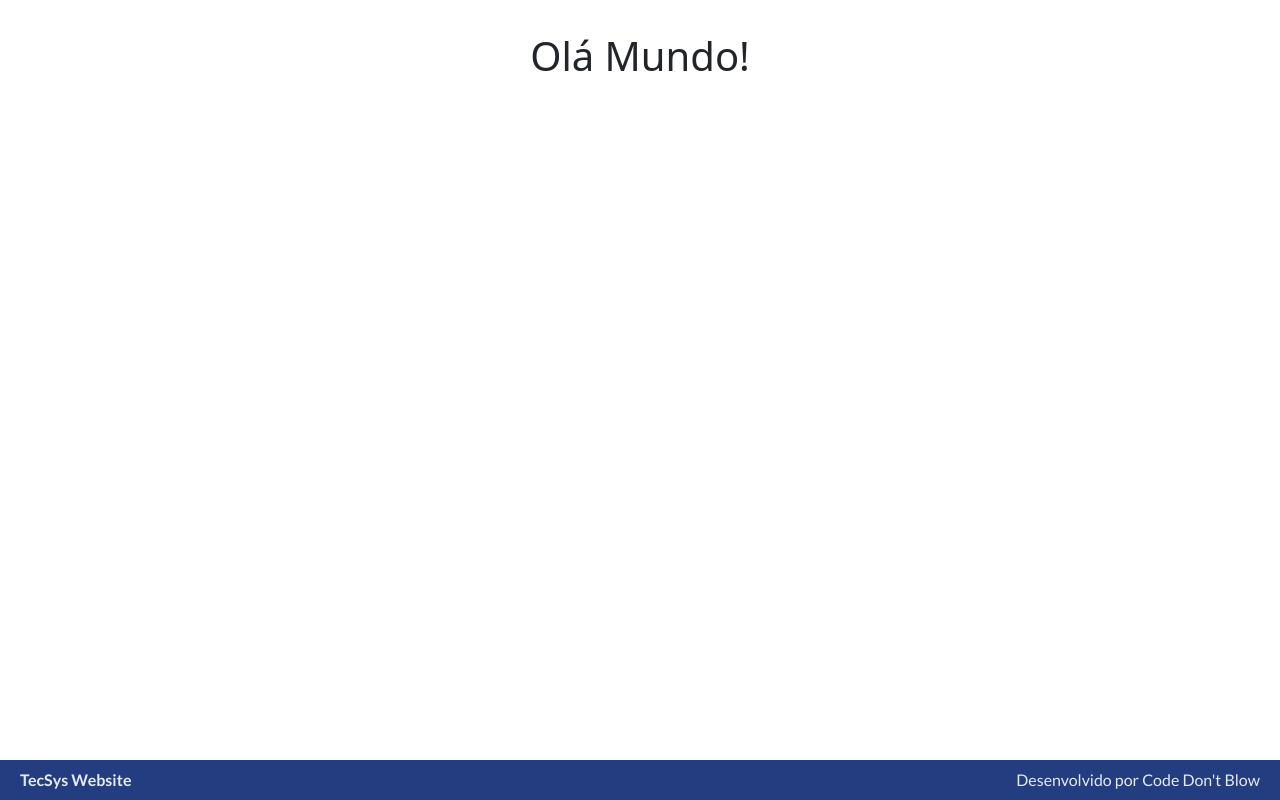
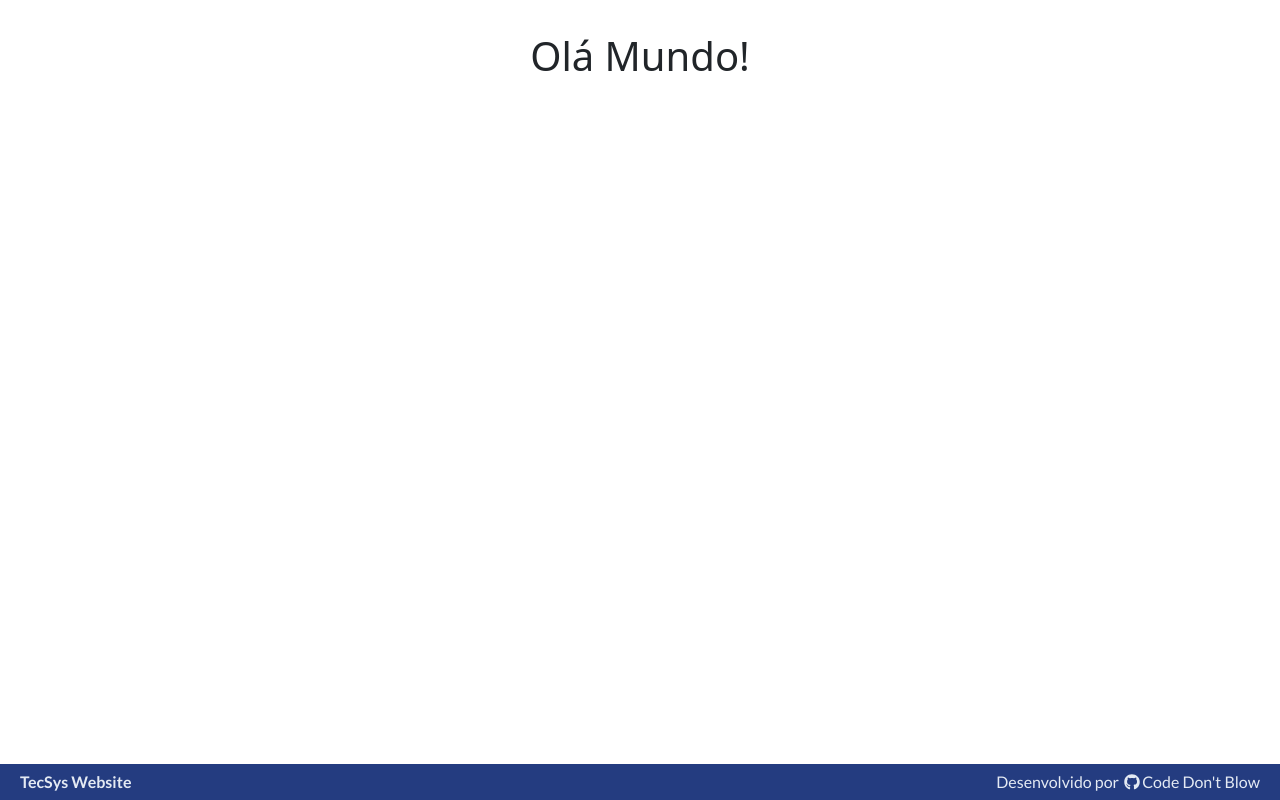
Before and after one commit to CodeDontBlow/Tecsys-frontend, a React (Vite) app: page / in a window 1280 px wide. Built offline with nearby package versions, Linux system fonts and the light colour scheme.

Commit message:
Ícones adicionados ao footer

```diff
--- a/package.json
+++ b/package.json
@@ -10,6 +10,10 @@
     "preview": "vite preview"
   },
   "dependencies": {
+    "@fortawesome/fontawesome-svg-core": "^7.1.0",
+    "@fortawesome/free-brands-svg-icons": "^7.1.0",
+    "@fortawesome/free-solid-svg-icons": "^7.1.0",
+    "@fortawesome/react-fontawesome": "^3.1.0",
     "@popperjs/core": "^2.11.8",
     "bootstrap": "^5.3.8",
     "react": "^19.1.1",
--- a/src/components/Footer/Footer.jsx
+++ b/src/components/Footer/Footer.jsx
@@ -1,4 +1,7 @@
 import styles from './Footer.module.css'
+import { FontAwesomeIcon } from '@fortawesome/react-fontawesome';
+
+import { faGithub } from '@fortawesome/free-brands-svg-icons';
 
 const Footer = () => {
     return(
@@ -10,7 +13,10 @@ const Footer = () => {
 
                 <div className={styles.containerCDB}>
                     <span>Desenvolvido por </span>
-                    <a href="https://github.com/codedontblow" target='_blank'>Code Don't Blow</a>
+                    <a href="https://github.com/codedontblow" target='_blank'>
+                        <FontAwesomeIcon icon={faGithub} className={styles.icon}/>
+                        Code Don't Blow
+                    </a>
                 </div>
             </div>
         </footer>
--- a/src/components/Footer/Footer.module.css
+++ b/src/components/Footer/Footer.module.css
@@ -16,11 +16,10 @@ footer#footer{
 
     div.containerTecsys{
         color: var(--white-300);
-
+        font: var(--footer-large);
     }
         div.containerTecsys a{
             color: currentColor;
-            font: var(--footer-large);
             text-decoration: none;
         }
 
@@ -28,7 +27,13 @@ footer#footer{
         color: var(--white-300);
         font: var(--label-regular);
     }
-        div.containerCDB a{
-            color: currentColor;
-            text-decoration: none;
-        }
+
+    footer#footer a{
+        color: currentColor;
+        text-decoration: none;
+    }
+
+    footer#footer a:hover{
+        color: var(--base-white);
+        text-decoration-line: underline;
+    }
```
Also changed, not shown: 1 other file (tests, documents, lock files or other folders).
